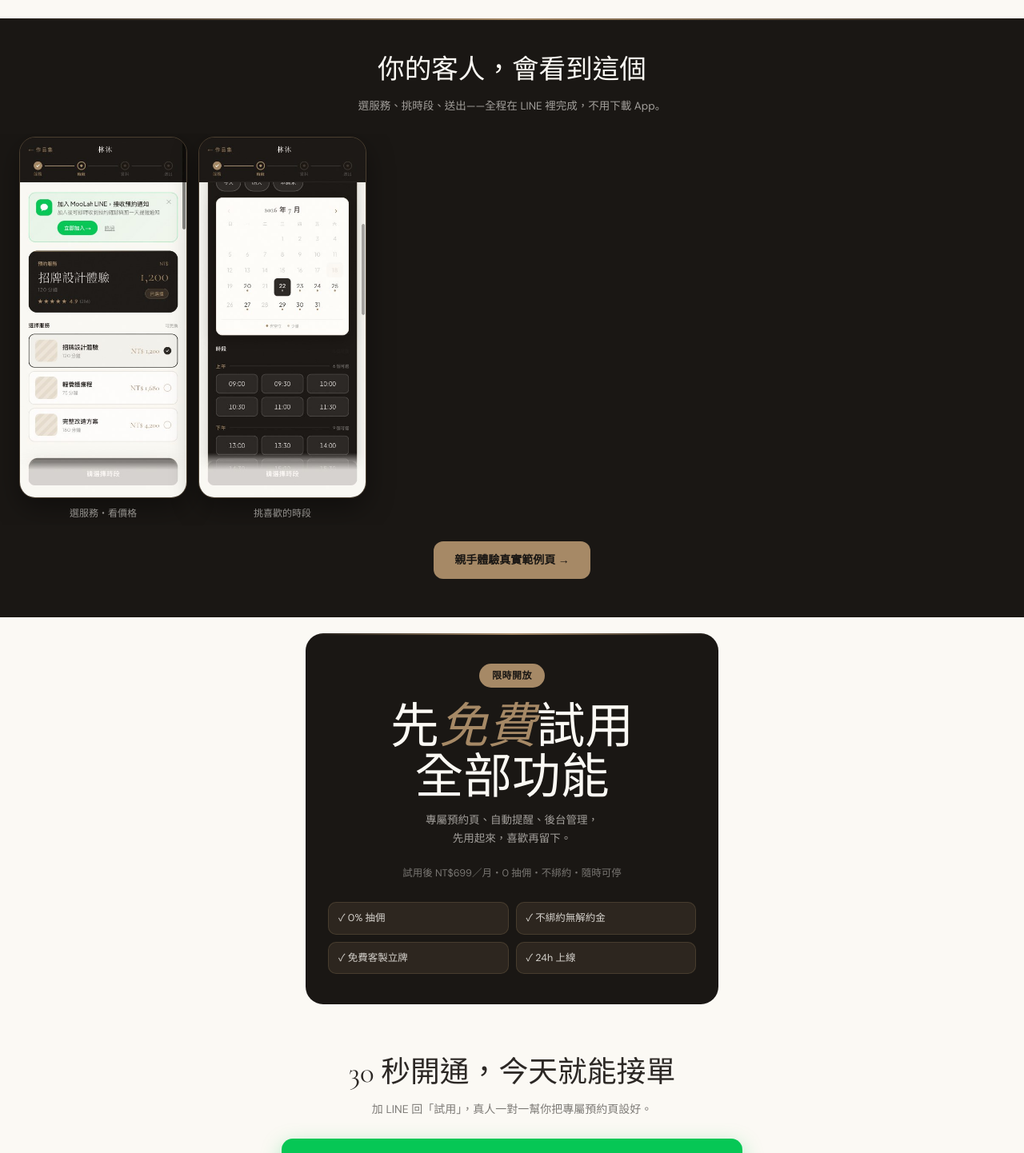
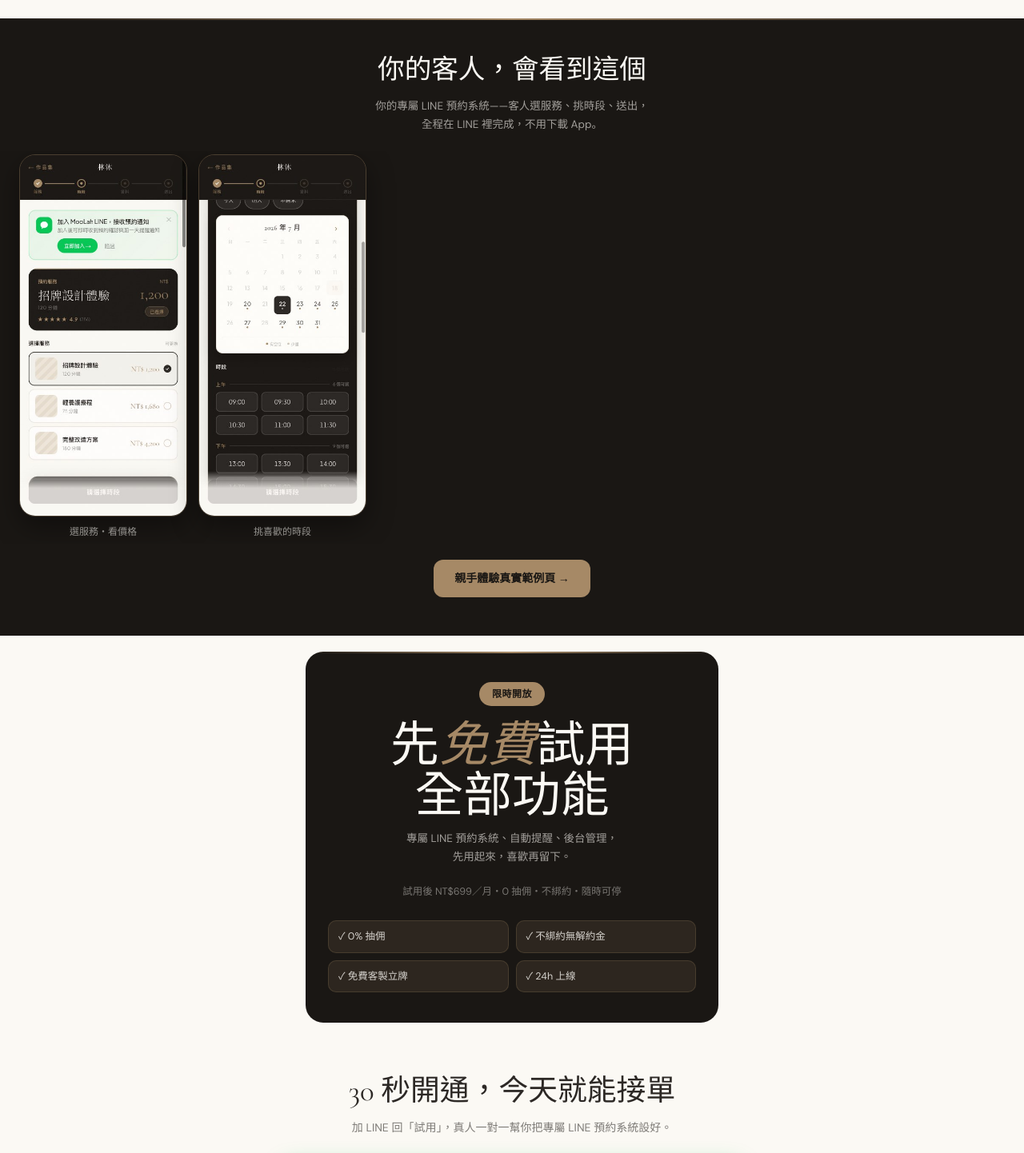
Before and after one commit to gini30666-design/moolah-platform, a Next.js app: page /pro in a window 1280 px wide. Shown: the part 1160-2602 px from the top of the page at 80% size. Built offline with nearby package versions, Linux system fonts and the light colour scheme; no server answers.

Commit message:
pro 廣告頁補強「LINE 預約系統」關鍵字（提升 Google Ads 品質分數，維持 noindex）
Co-Authored-By: Claude Opus 4.8 <noreply@anthropic.com>

```diff
--- a/src/app/pro/page.tsx
+++ b/src/app/pro/page.tsx
@@ -108,7 +108,7 @@ export default function ProLandingPage() {
           <div style={{ textAlign: 'center', padding: '10px 24px 22px', maxWidth: '600px', margin: '0 auto' }}>
             <p style={{ fontFamily: '"Cormorant Garamond", serif', fontSize: 'clamp(1.6rem, 6vw, 2.1rem)', fontWeight: 300, marginBottom: '8px' }}>你的客人，會看到這個</p>
             <p style={{ fontSize: '13.5px', color: 'rgba(251,249,244,0.6)', lineHeight: 1.7 }}>
-              選服務、挑時段、送出——全程在 LINE 裡完成，不用下載 App。
+              你的專屬 LINE 預約系統——客人選服務、挑時段、送出，<br />全程在 LINE 裡完成，不用下載 App。
             </p>
           </div>
           {/* 兩張真實手機截圖橫向排 */}
@@ -143,7 +143,7 @@ export default function ProLandingPage() {
               先<span style={{ color: oak, fontStyle: 'italic' }}>免費</span>試用<br />全部功能
             </p>
             <p style={{ fontSize: '13.5px', color: 'rgba(251,249,244,0.6)', marginBottom: '22px', lineHeight: 1.7 }}>
-              專屬預約頁、自動提醒、後台管理，<br />先用起來，喜歡再留下。
+              專屬 LINE 預約系統、自動提醒、後台管理，<br />先用起來，喜歡再留下。
             </p>
             {/* 次要：699 一行帶過 */}
             <p style={{ fontSize: '12.5px', color: 'rgba(251,249,244,0.42)', marginBottom: '26px' }}>
@@ -164,7 +164,7 @@ export default function ProLandingPage() {
               30 秒開通，今天就能接單
             </h2>
             <p style={{ fontSize: '14px', color: 'rgba(44,40,37,0.6)', lineHeight: 1.7 }}>
-              加 LINE 回「試用」，真人一對一幫你把專屬預約頁設好。
+              加 LINE 回「試用」，真人一對一幫你把專屬 LINE 預約系統設好。
             </p>
           </div>
 
```
